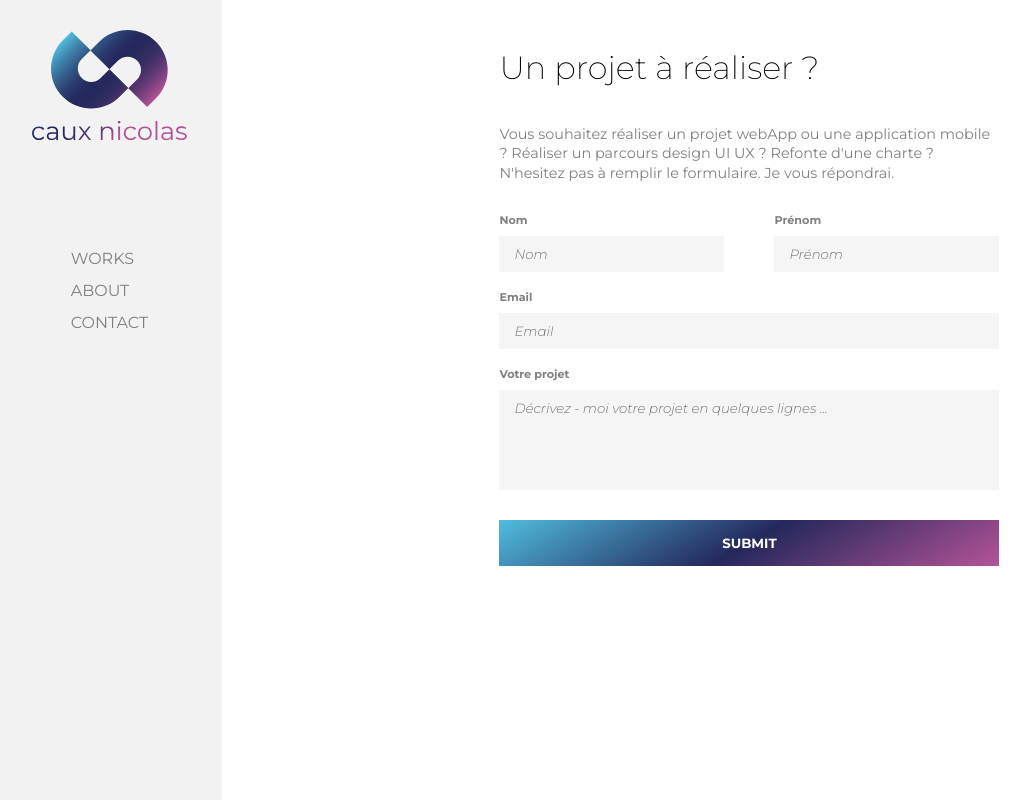
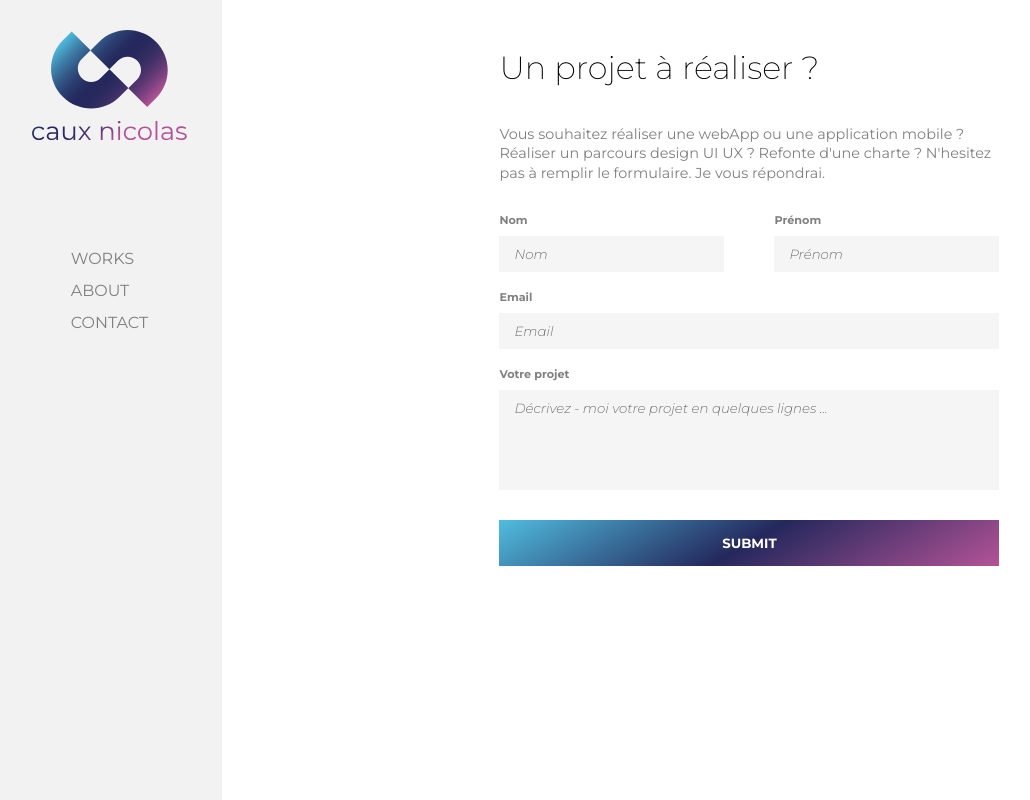
Before and after one commit to cauxNicolas/portfolio, a React (Create React App) app: page /contact in a window 1280 px wide. Shown: the whole page, without its empty margins (3-1033 px from the left). Built offline with nearby package versions, Linux system fonts and the light colour scheme.

Commit message:
connexion back OK

```diff
--- a/src/containers/Contact.js
+++ b/src/containers/Contact.js
@@ -13,7 +13,6 @@ const Contact = () => {
 		email: "",
 		textarea: "",
 	});
-
 	// Error
 	const [errorName, setErrorName] = useState(false);
 	const [errorlastname, setErrorLastname] = useState(false);
@@ -29,7 +28,8 @@ const Contact = () => {
 	};
 
 	// Soumission du formulaire
-	const handleSubmit = (event) => {
+	const handleSubmit = async (event) => {
+		console.log(valueInput);
 		event.preventDefault();
 		if (
 			valueInput.name !== "" &&
@@ -38,8 +38,16 @@ const Contact = () => {
 			valueInput.textarea !== ""
 		) {
 			try {
-				console.log("----->", valueInput);
-				console.log("envoyé en bdd");
+				const response = await axios.post(
+					process.env.REACT_APP_SEND_FORM,
+					{
+						name: valueInput.name,
+						lastname: valueInput.lastname,
+						email: valueInput.email,
+						textarea: valueInput.textarea,
+					}
+				);
+				console.log(response.data);
 			} catch (error) {
 				console.log("error trycatch");
 			}
@@ -60,15 +68,18 @@ const Contact = () => {
 		}
 	};
 
+	/*----------*\
+		JSX
+	\*----------*/
+
 	return (
 		<>
 			<div id="formulaire" className="effect">
 				<h1>Un projet à réaliser ?</h1>
 				<p className="mb-2">
-					Vous souhaitez réaliser un projet webApp ou une application
-					mobile ? Réaliser un parcours design UI UX ? Refonte d'une
-					charte ? N'hesitez pas à remplir le formulaire. Je vous
-					répondrai.
+					Vous souhaitez réaliser une webApp ou une application mobile
+					? Réaliser un parcours design UI UX ? Refonte d'une charte ?
+					N'hesitez pas à remplir le formulaire. Je vous répondrai.
 				</p>
 
 				<form onSubmit={handleSubmit}>
```
Also changed, not shown: 2 other files (tests, documents, lock files or other folders).
